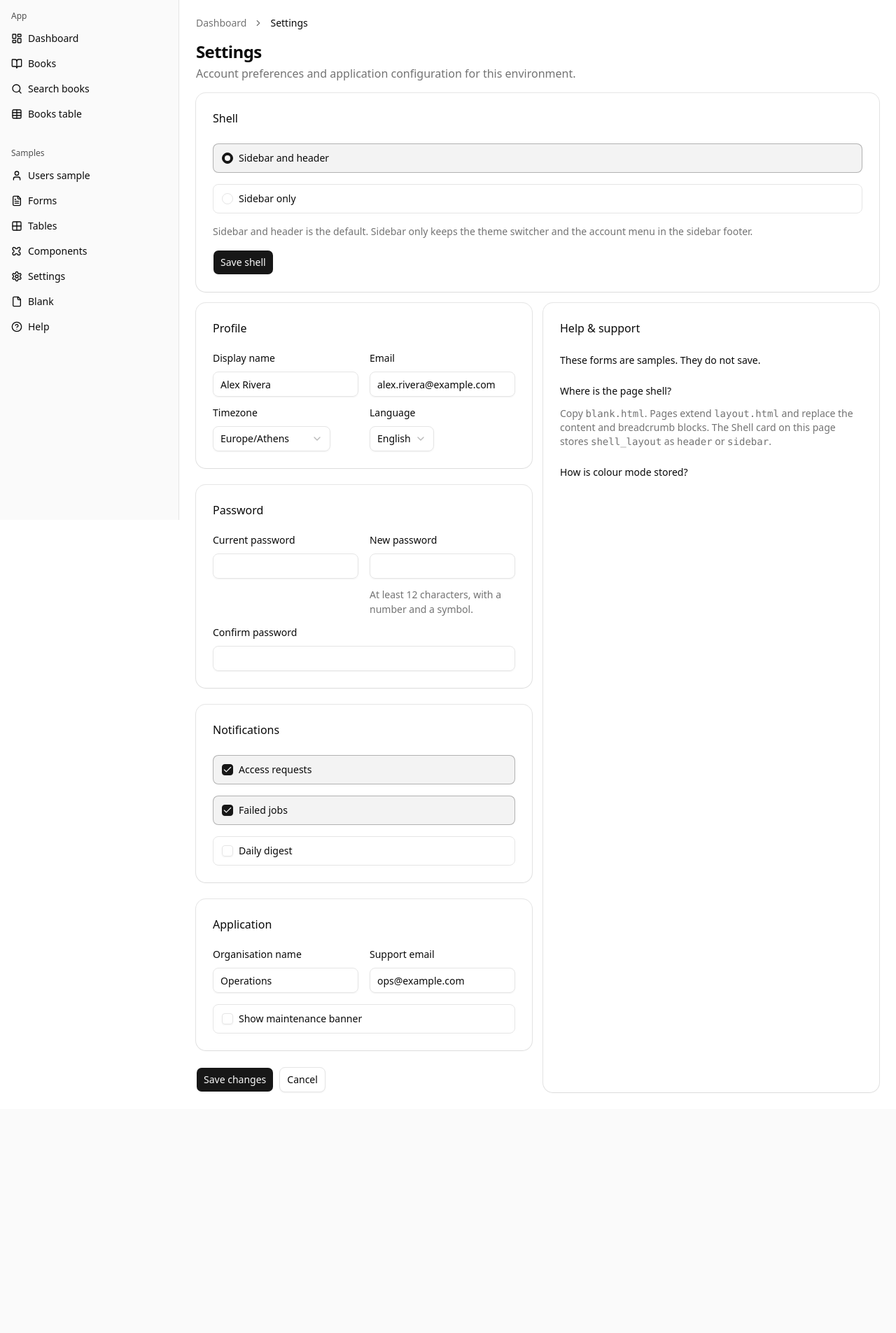
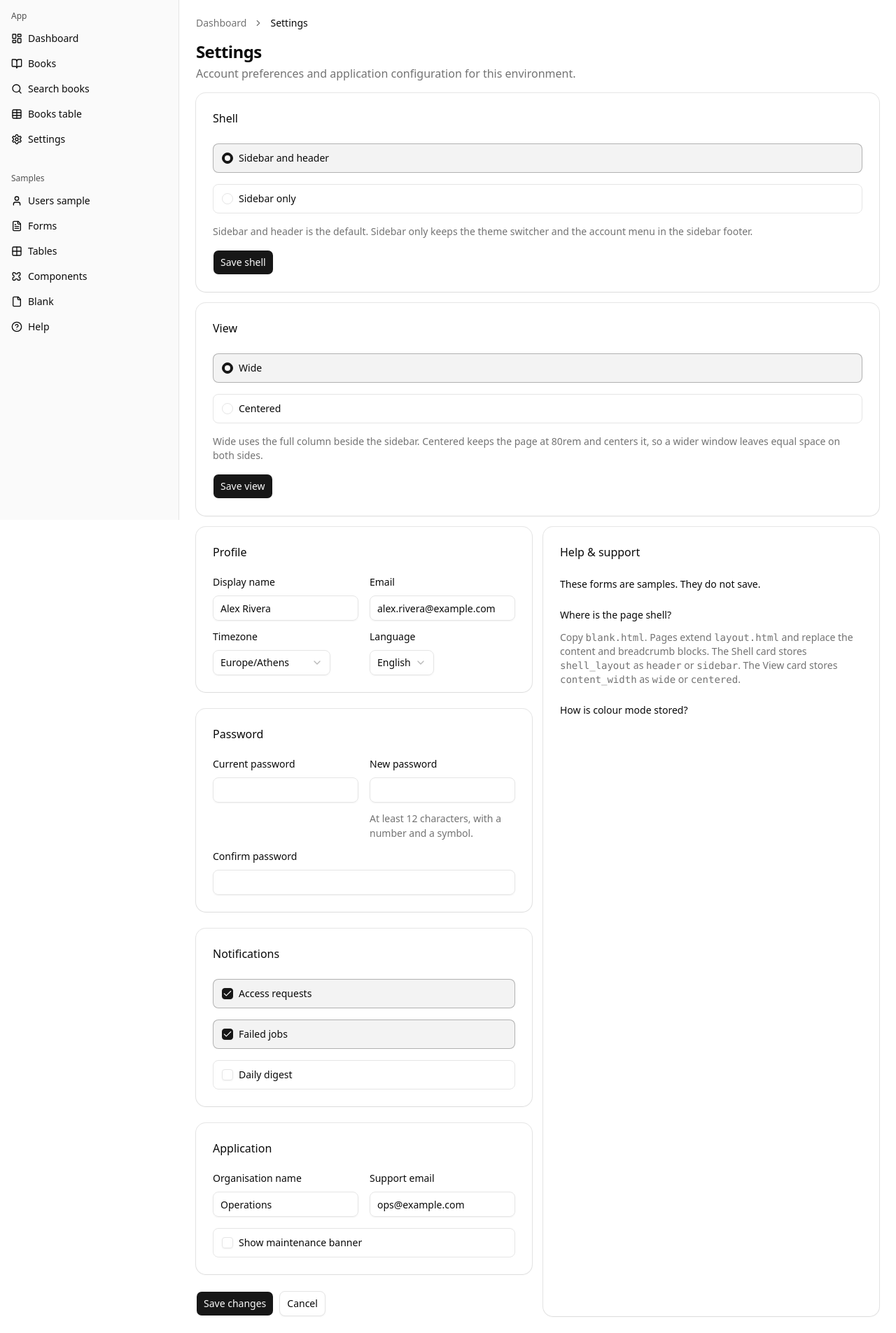
Before and after one commit to tgogos/fastapi-htmx-basecoat, a FastAPI app: template app/ui/templates/pages/settings.html in a window 1280 px wide. Shown: the part 57-1962 px from the top of the page at 70% size. Before the commit the page ends 1619 px from the top, so only its background shows below. Run offline with FastAPI, Linux system fonts and the light colour scheme; the template is opened without the code that fills it, so the values that code supplies are empty; parts of the project's set-up code (start-up, migrations or seed data) failed here and were passed over.

Commit message:
Move Settings into the product nav and let it save a centered page, so those display choices sit with the shell.
Co-authored-by: Cursor <cursoragent@cursor.com>

```diff
--- a/app/ui/books_routes.py
+++ b/app/ui/books_routes.py
@@ -19,7 +19,7 @@ from app.auth.users import list_users, role_at_least
 from app.db import books as books_repo
 from app.db.books import BOOK_CATEGORIES, normalize_category
 from app.ui.pages_routes import render_not_found
-from app.ui.shell import current_shell_layout
+from app.ui.shell import current_content_width, current_shell_layout
 from app.ui.pagination import (
     DEFAULT_PAGE_SIZE,
     PAGE_SIZES,
@@ -86,6 +86,7 @@ def _ctx(request: Request, user: dict, **extra):
         "extra_js": [],
         "main_class": "",
         "shell_layout": current_shell_layout(request),
+        "content_width": current_content_width(request),
     }
     ctx.update(extra)
     if not _wants_books_partial(request):
--- a/app/ui/staff_routes.py
+++ b/app/ui/staff_routes.py
@@ -46,7 +46,7 @@ from app.ui.pagination import (
     sort_column_state,
 )
 from app.ui.paths import TEMPLATES_DIR
-from app.ui.shell import current_shell_layout
+from app.ui.shell import current_content_width, current_shell_layout
 
 router = APIRouter()
 templates = Jinja2Templates(directory=str(TEMPLATES_DIR))
@@ -68,6 +68,7 @@ def _ctx(request: Request, user: dict, **extra):
         "extra_js": [],
         "main_class": "",
         "shell_layout": current_shell_layout(request),
+        "content_width": current_content_width(request),
         "roles": ROLE_ORDER,
     }
     ctx.update(extra)
--- a/app/ui/static/css/app.css
+++ b/app/ui/static/css/app.css
@@ -200,11 +200,19 @@ html.dark .theme-switch .when-dark {
   padding: 1.5rem;
 }
 
+.shell-content[data-width="centered"] {
+  box-sizing: border-box;
+  width: min(100%, 80rem);
+  align-self: center;
+  padding: 1rem;
+}
+
 .shell-content > .btn {
   align-self: flex-start;
 }
 
-.shell-choice .stack > .btn {
+.shell-choice .stack > .btn,
+.view-choice .stack > .btn {
   align-self: flex-start;
 }
 
--- a/app/ui/templates/layout.html
+++ b/app/ui/templates/layout.html
@@ -26,7 +26,7 @@
         </div>
       </header>
       {% endif %}
-      <main id="main" class="shell-content {{ main_class }}" tabindex="-1">
+      <main id="main" class="shell-content {{ main_class }}" data-width="{{ content_width|default('wide') }}" tabindex="-1">
         {% block breadcrumb %}{% endblock %}
         {% block content %}{% endblock %}
       </main>
--- a/app/ui/templates/pages/settings.html
+++ b/app/ui/templates/pages/settings.html
@@ -35,6 +35,33 @@
         </div>
         <p class="muted">Sidebar and header is the default. Sidebar only keeps the theme switcher and the account menu in the sidebar footer.</p>
         <button type="submit" class="btn">Save shell</button>
+      </div>
+    </form>
+  </section>
+</section>
+<section class="card view-choice">
+  <header>
+    <h2>View</h2>
+  </header>
+  <section>
+    <form method="post" action="/ui/view">
+      <input type="hidden" name="csrf_token" value="{{ csrf_token }}">
+      <input type="hidden" name="next" value="/ui/settings">
+      <div class="stack">
+        <div class="field">
+          <label>
+            <input class="input" type="radio" name="width" value="wide" {% if content_width|default("wide") != "centered" %}checked{% endif %} />
+            Wide
+          </label>
+        </div>
+        <div class="field">
+          <label>
+            <input class="input" type="radio" name="width" value="centered" {% if content_width|default("wide") == "centered" %}checked{% endif %} />
+            Centered
+          </label>
+        </div>
+        <p class="muted">Wide uses the full column beside the sidebar. Centered keeps the page at 80rem and centers it, so a wider window leaves equal space on both sides.</p>
+        <button type="submit" class="btn">Save view</button>
       </div>
     </form>
   </section>
@@ -151,7 +178,7 @@
         <p>These forms are samples. They do not save.</p>
         <details open>
           <summary>Where is the page shell?</summary>
-          <p class="muted">Copy <code>blank.html</code>. Pages extend <code>layout.html</code> and replace the content and breadcrumb blocks. The Shell card on this page stores <code>shell_layout</code> as <code>header</code> or <code>sidebar</code>.</p>
+          <p class="muted">Copy <code>blank.html</code>. Pages extend <code>layout.html</code> and replace the content and breadcrumb blocks. The Shell card stores <code>shell_layout</code> as <code>header</code> or <code>sidebar</code>. The View card stores <code>content_width</code> as <code>wide</code> or <code>centered</code>.</p>
         </details>
         <details>
           <summary>How is colour mode stored?</summary>
--- a/app/ui/templates/partials/sidebar.html
+++ b/app/ui/templates/partials/sidebar.html
@@ -53,6 +53,9 @@
             <a href="/ui/admin/users" {% if active == 'staff' %}aria-current="page"{% endif %}>{{ icon("staff") }}<span>Users</span></a>
           </li>
           {% endif %}
+          <li>
+            <a href="/ui/settings" {% if active == 'settings' %}aria-current="page"{% endif %}>{{ icon("settings") }}<span>Settings</span></a>
+          </li>
         </ul>
       </div>
       <div role="group" aria-label="Samples">
@@ -69,9 +72,6 @@
           </li>
           <li>
             <a href="/ui/components" {% if active == 'components' %}aria-current="page"{% endif %}>{{ icon("components") }}<span>Components</span></a>
-          </li>
-          <li>
-            <a href="/ui/settings" {% if active == 'settings' %}aria-current="page"{% endif %}>{{ icon("settings") }}<span>Settings</span></a>
           </li>
           <li>
             <a href="/ui/blank" {% if active == 'blank' %}aria-current="page"{% endif %}>{{ icon("blank") }}<span>Blank</span></a>
```
Also changed, not shown: app/ui/pages_routes.py (+23 -0 lines), app/ui/shell.py (+12 -0 lines), docs/ENGINEERING.md (+4 -4 lines), tests/test_books_auth.py (+29 -0 lines), README.md.
